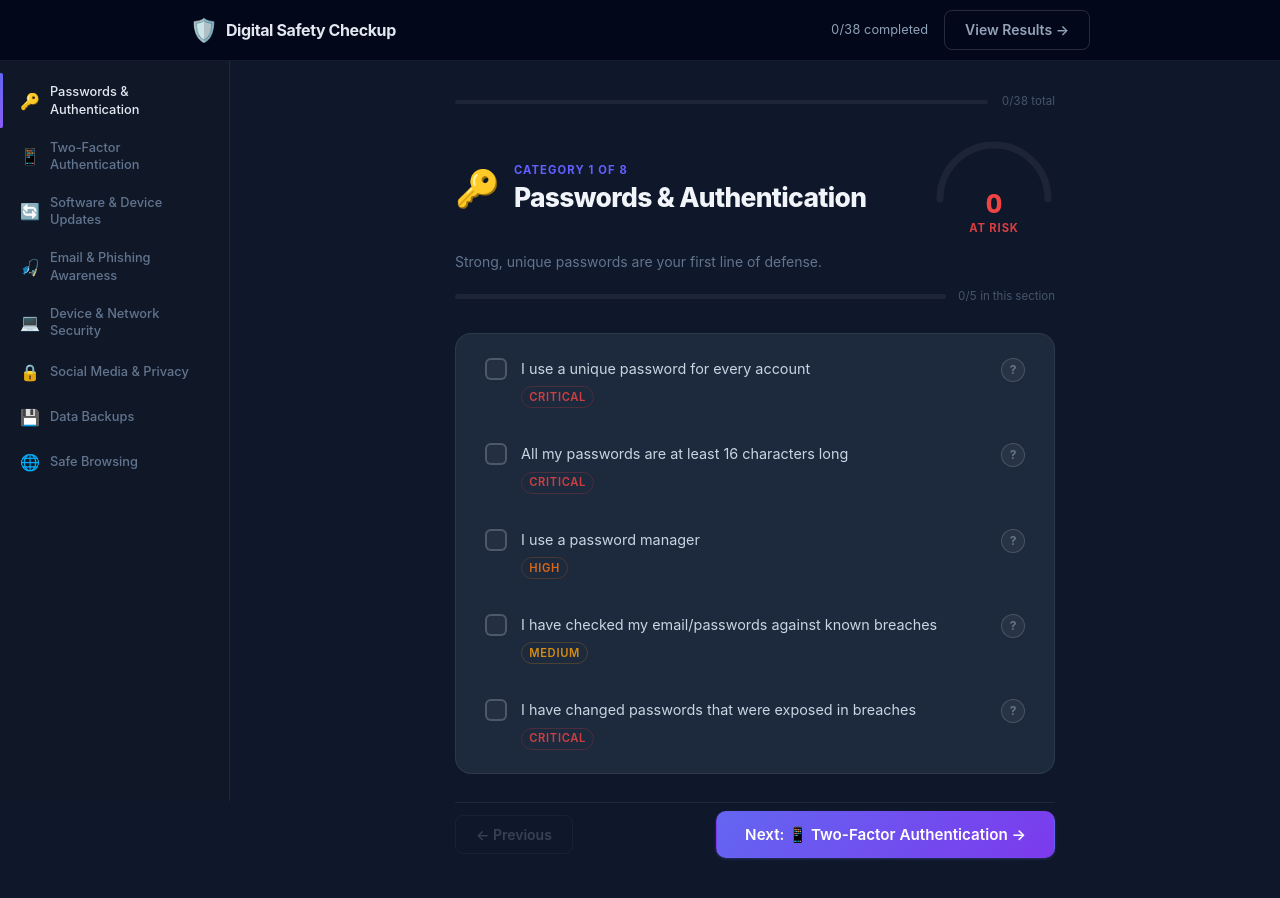
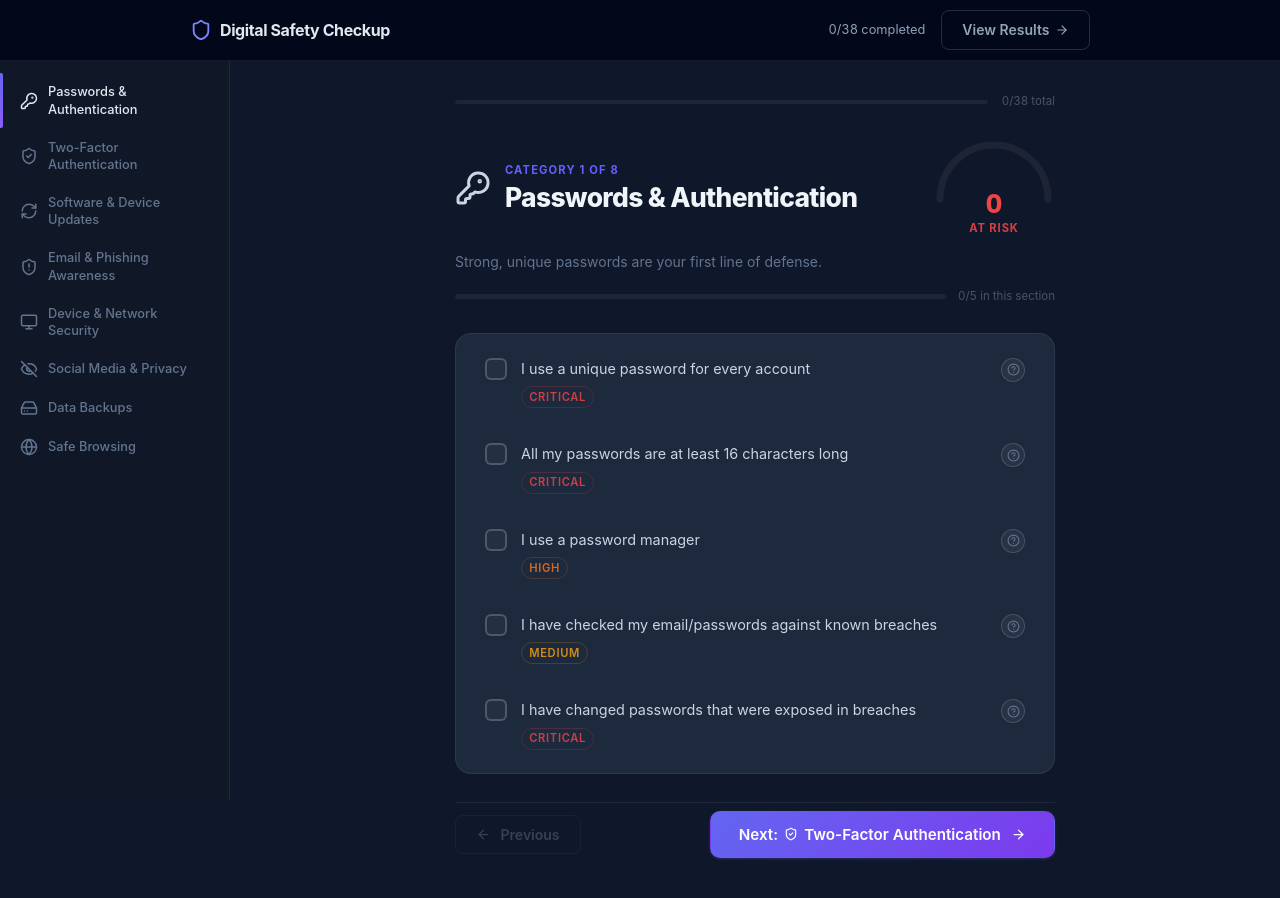
Before and after one commit to MACantara/Digital-Safety-Checkup, a React (Vite) app: page /checklist in a window 1280 px wide. Shown: the top 898 px of the page. Built offline with nearby package versions, Linux system fonts and the light colour scheme.

Commit message:
Refactor components to use Lucide icons for improved visual consistency

```diff
--- a/src/components/CategoryCard.tsx
+++ b/src/components/CategoryCard.tsx
@@ -1,4 +1,5 @@
 import { useState } from "react";
+import { ChevronDown } from "lucide-react";
 import type { Category, Tip } from "../data/checklistData";
 import CheckItem from "./CheckItem";
 
@@ -15,6 +16,7 @@ export default function CategoryCard({ category, checkedIds, onToggle, onTipClic
   const total = category.items.length;
   const done = category.items.filter((i) => checkedIds.has(i.id)).length;
   const pct = total === 0 ? 0 : Math.round((done / total) * 100);
+  const CategoryIcon = category.icon;
 
   return (
     <section className="bg-slate-800 border border-white/[0.08] rounded-2xl overflow-hidden transition-colors hover:border-white/[0.12]">
@@ -24,7 +26,7 @@ export default function CategoryCard({ category, checkedIds, onToggle, onTipClic
         aria-expanded={!collapsed}
       >
         <div className="flex items-start gap-3">
-          <span className="text-2xl shrink-0 leading-none mt-[0.1rem]">{category.icon}</span>
+          <CategoryIcon size={22} className="text-slate-300 shrink-0 mt-[0.1rem]" />
           <div className="flex-1">
             <h2 className="text-base font-bold text-slate-200 mb-[0.2rem]">{category.title}</h2>
             <p className="text-[0.8rem] text-slate-500 leading-snug">{category.description}</p>
@@ -40,12 +42,11 @@ export default function CategoryCard({ category, checkedIds, onToggle, onTipClic
           >
             {done}/{total}
           </span>
-          <span
-            className="text-slate-500 text-[1.1rem] transition-transform duration-200"
-            style={{ display: "inline-block", transform: collapsed ? "rotate(-90deg)" : "rotate(0deg)" }}
-          >
-            ▾
-          </span>
+          <ChevronDown
+            size={18}
+            className="text-slate-500 shrink-0 transition-transform duration-200"
+            style={{ transform: collapsed ? "rotate(-90deg)" : "rotate(0deg)" }}
+          />
         </div>
       </button>
 
--- a/src/components/CheckItem.tsx
+++ b/src/components/CheckItem.tsx
@@ -1,4 +1,5 @@
 import type { ChecklistItem, Tip } from "../data/checklistData";
+import { Check, HelpCircle } from "lucide-react";
 
 const severityConfig: Record<string, { label: string; color: string }> = {
   critical: { label: "Critical", color: "#ef4444" },
@@ -36,7 +37,7 @@ export default function CheckItem({ item, checked, onToggle, onTipClick }: Check
         aria-checked={checked}
         role="checkbox"
       >
-        {checked && <span className="text-white text-[0.8rem] font-bold leading-none">✓</span>}
+        {checked && <Check size={13} strokeWidth={3} className="text-white" />}
       </div>
 
       {/* Content */}
@@ -69,7 +70,7 @@ export default function CheckItem({ item, checked, onToggle, onTipClick }: Check
         aria-label={`Learn more about: ${item.text}`}
         title="Learn more"
       >
-        <span>?</span>
+        <HelpCircle size={13} />
       </button>
     </div>
   );
--- a/src/components/Header.tsx
+++ b/src/components/Header.tsx
@@ -1,4 +1,5 @@
 import { useNavigate, useLocation } from "react-router-dom";
+import { Shield, ArrowLeft, ArrowRight } from "lucide-react";
 
 interface HeaderProps {
   totalChecked: number;
@@ -20,7 +21,7 @@ export default function Header({ totalChecked, totalItems }: HeaderProps) {
           onClick={() => navigate("/")}
           aria-label="Go to home"
         >
-          <span className="text-[1.4rem]">🛡️</span>
+          <Shield size={22} className="text-indigo-400 shrink-0" />
           <span className="text-base font-bold text-slate-200 tracking-tight">Digital Safety Checkup</span>
         </button>
 
@@ -33,7 +34,7 @@ export default function Header({ totalChecked, totalItems }: HeaderProps) {
               className="btn btn-outline"
               onClick={() => navigate(isResults ? "/checklist" : "/results")}
             >
-              {isResults ? "← Back to Checklist" : "View Results →"}
+              {isResults ? <><ArrowLeft size={14} /> Back to Checklist</> : <>View Results <ArrowRight size={14} /></>}
             </button>
           </div>
         )}
--- a/src/components/TipPanel.tsx
+++ b/src/components/TipPanel.tsx
@@ -1,4 +1,5 @@
 import type { Tip } from "../data/checklistData";
+import { X, Lightbulb } from "lucide-react";
 
 interface TipPanelProps {
   tip: Tip | null;
@@ -26,9 +27,9 @@ export default function TipPanel({ tip, onClose }: TipPanelProps) {
           onClick={onClose}
           aria-label="Close tip"
         >
-          ✕
+          <X size={14} />
         </button>
-        <div className="text-[2rem] mb-3">💡</div>
+        <Lightbulb size={30} className="text-indigo-400 mb-3" />
         <h3 className="text-[1.1rem] font-bold text-slate-200 mb-3 leading-[1.3]">{tip.title}</h3>
         <p className="text-slate-400 text-[0.9rem] leading-relaxed mb-4">{tip.body}</p>
         {tip.action && (
--- a/src/pages/Checklist.tsx
+++ b/src/pages/Checklist.tsx
@@ -1,5 +1,6 @@
 import { useState } from "react";
 import { useNavigate } from "react-router-dom";
+import { Check, ArrowLeft, ArrowRight } from "lucide-react";
 import type { Tip } from "../data/checklistData";
 import { categories, calculateScore, totalItems } from "../data/checklistData";
 import CheckItem from "../components/CheckItem";
@@ -24,6 +25,10 @@ export default function Checklist({ checkedIds, onToggle }: ChecklistProps) {
   const isFirst = activeTab === 0;
   const isLast = activeTab === categories.length - 1;
 
+  const CategoryIcon = category.icon;
+  const NextCatIcon = isLast ? null : categories[activeTab + 1].icon;
+  const nextCatTitle = isLast ? "" : categories[activeTab + 1].title;
+
   const goNext = () => (isLast ? navigate("/results") : setActiveTab((t) => t + 1));
   const goPrev = () => setActiveTab((t) => t - 1);
 
@@ -44,6 +49,7 @@ export default function Checklist({ checkedIds, onToggle }: ChecklistProps) {
             const done = cat.items.filter((item) => checkedIds.has(item.id)).length;
             const complete = done === cat.items.length;
             const active = i === activeTab;
+            const TabIcon = cat.icon;
             return (
               <button
                 key={cat.id}
@@ -62,11 +68,11 @@ export default function Checklist({ checkedIds, onToggle }: ChecklistProps) {
                 {active && (
                   <span className="tab-active-indicator max-md:top-auto max-md:bottom-0 max-md:left-[6px] max-md:right-[6px] max-md:w-auto max-md:h-[2px] max-md:rounded-[2px_2px_0_0]" />
                 )}
-                <span className="text-base max-md:text-[1.25rem]">{cat.icon}</span>
+                <TabIcon size={18} className="shrink-0" />
                 <span className="flex-1 min-w-0">{cat.title}</span>
                 {complete && (
                   <span className="text-[0.65rem] font-extrabold text-green-400 shrink-0 max-md:absolute max-md:top-1 max-md:right-[6px] max-md:text-[0.55rem]" aria-label="Complete">
-                    ✓
+                  <Check size={10} strokeWidth={3} />
                   </span>
                 )}
               </button>
@@ -95,7 +101,7 @@ export default function Checklist({ checkedIds, onToggle }: ChecklistProps) {
           {/* Category header */}
           <header className="flex flex-col gap-[0.875rem]">
             <div className="flex items-center gap-[0.875rem]">
-              <span className="text-[2.25rem] shrink-0 leading-none">{category.icon}</span>
+              <CategoryIcon size={36} className="text-slate-300 shrink-0" />
               <div className="flex-1 min-w-0">
                 <div className="text-[0.7rem] font-bold uppercase tracking-[0.1em] text-indigo-500 mb-[0.2rem]">
                   Category {activeTab + 1} of {categories.length}
@@ -143,12 +149,12 @@ export default function Checklist({ checkedIds, onToggle }: ChecklistProps) {
               disabled={isFirst}
               style={{ opacity: isFirst ? 0.3 : undefined, cursor: isFirst ? "not-allowed" : undefined, pointerEvents: isFirst ? "none" : undefined }}
             >
-              ← Previous
+              <><ArrowLeft size={15} className="inline-block mr-1" /> Previous</>
             </button>
             <button className="btn btn-primary btn-lg max-md:flex-1 max-md:text-[0.82rem]" onClick={goNext}>
               {isLast
-                ? "View My Results →"
-                : `Next: ${categories[activeTab + 1].icon} ${categories[activeTab + 1].title} →`}
+                ? <>View My Results <ArrowRight size={15} className="inline-block ml-1" /></>
+                : <>{NextCatIcon && <><span>Next:</span> <NextCatIcon size={14} className="inline-block" /></>} {nextCatTitle} <ArrowRight size={15} className="inline-block ml-1" /></>}
             </button>
           </div>
         </main>
--- a/src/pages/Welcome.tsx
+++ b/src/pages/Welcome.tsx
@@ -1,4 +1,5 @@
 import { useNavigate } from "react-router-dom";
+import { ArrowRight } from "lucide-react";
 import { categories, totalItems } from "../data/checklistData";
 
 interface WelcomeProps {
@@ -27,7 +28,7 @@ export default function Welcome({ onReset }: WelcomeProps) {
         </p>
         <div className="flex gap-3 justify-center flex-wrap">
           <button className="btn btn-primary btn-lg" onClick={handleStart}>
-            Start My Checkup →
+            Start My Checkup <ArrowRight size={16} className="inline-block ml-1" />
           </button>
           <button
             className="btn btn-ghost btn-lg"
@@ -47,12 +48,14 @@ export default function Welcome({ onReset }: WelcomeProps) {
           What we cover
         </h2>
         <div className="grid grid-cols-[repeat(auto-fill,minmax(200px,1fr))] gap-3">
-          {categories.map((cat) => (
+          {categories.map((cat) => {
+            const Icon = cat.icon;
+            return (
               <div
                 key={cat.id}
                 className="flex items-center gap-3 bg-slate-800 border border-white/[0.07] rounded-xl px-4 py-[0.875rem] transition-colors hover:bg-slate-750 hover:border-white/[0.12]"
               >
-              <span className="text-[1.4rem] shrink-0">{cat.icon}</span>
+                <Icon size={22} className="shrink-0 text-indigo-400" />
                 <div>
                   <div className="text-[0.85rem] font-semibold text-slate-300 leading-snug">
                     {cat.title}
@@ -62,7 +65,8 @@ export default function Welcome({ onReset }: WelcomeProps) {
                   </div>
                 </div>
               </div>
-          ))}
+            );
+          })}
         </div>
       </section>
 
```
Also changed, not shown: src/data/checklistData.ts (+21 -9 lines), src/pages/Results.tsx (+10 -6 lines). Lines whose indentation alone changed are shown as unchanged.
